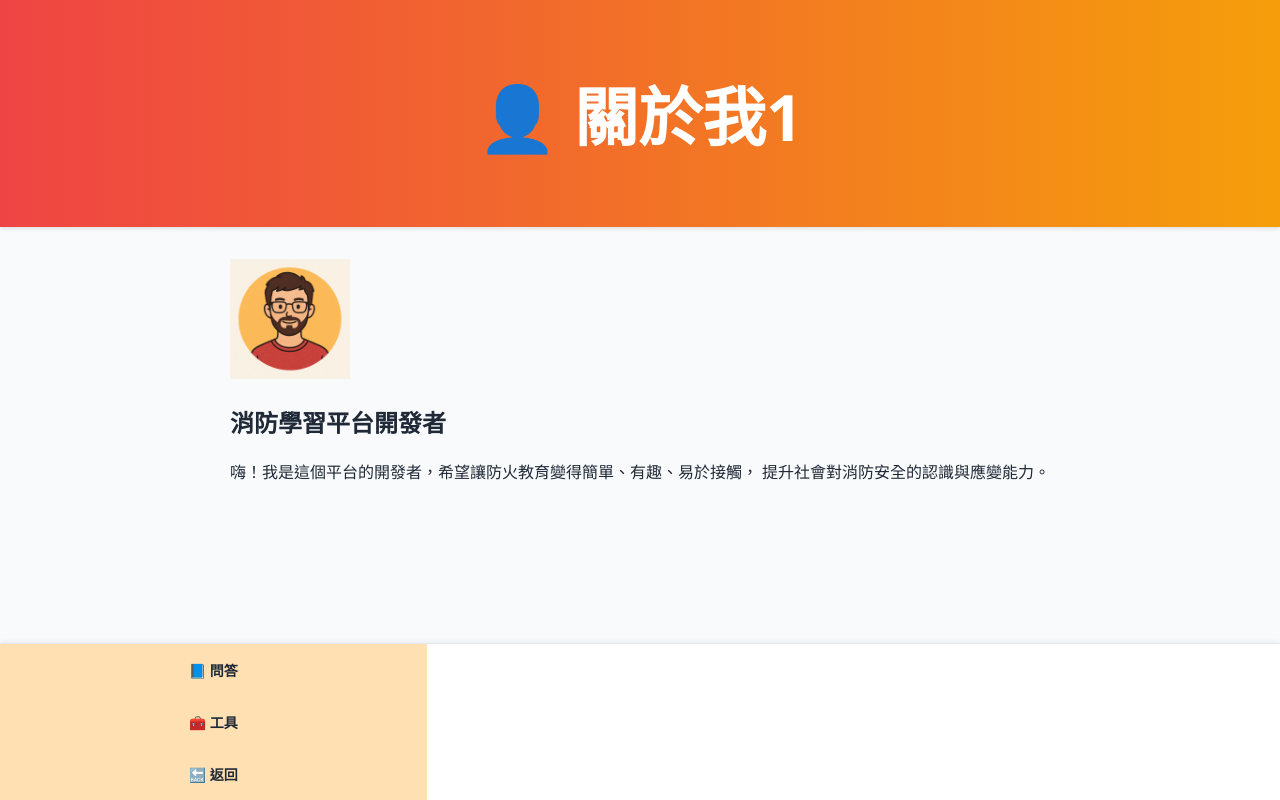
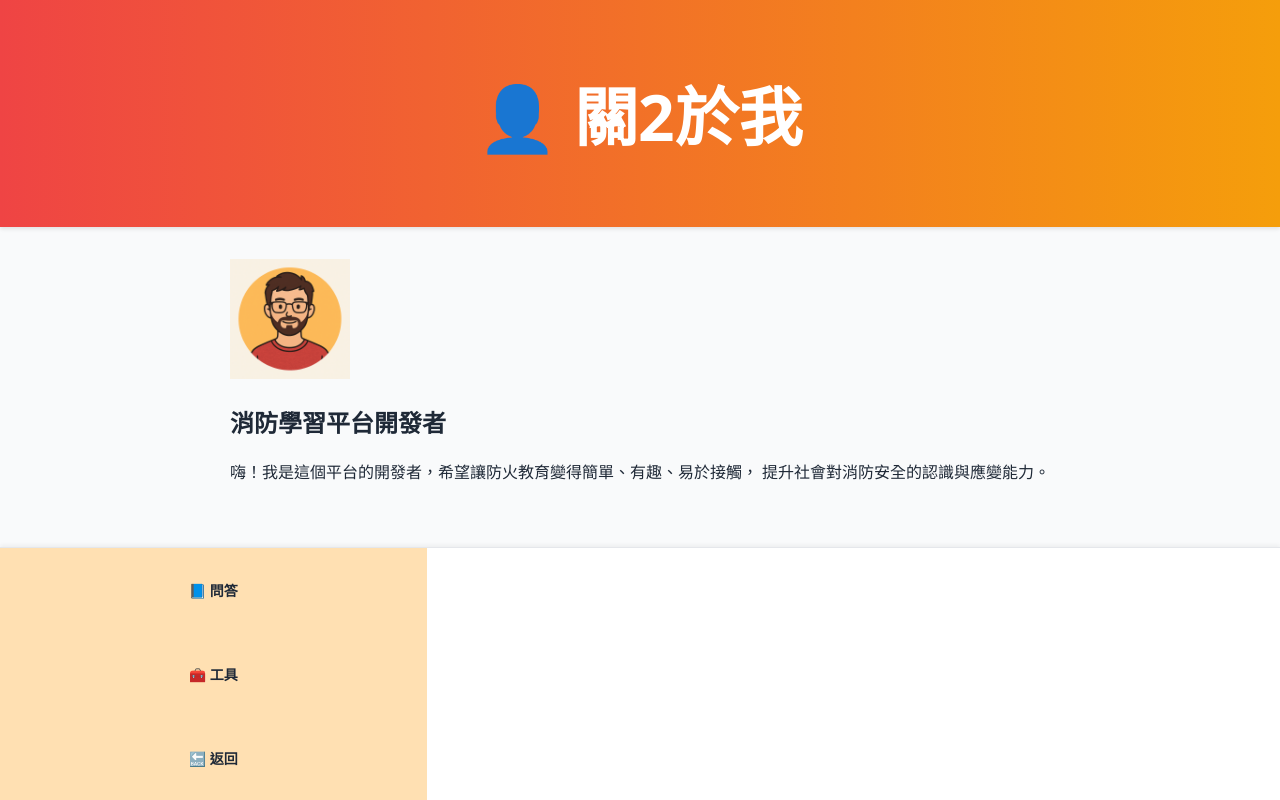
Before and after one commit to shing1223/fire-knowledge-app, a Next.js app: page /about in a window 1280 px wide. Built offline with nearby package versions, Linux system fonts and the light colour scheme.

Commit message:
Update about.tsx

```diff
--- a/pages/about.tsx
+++ b/pages/about.tsx
@@ -3,15 +3,15 @@ import Link from 'next/link'
 
 const AboutPage = () => {
   return (
-    <div>
+    <div className="flex flex-col justify-between min-h-screen">
       {/* Header */}
-      <header>
-        <h1 className="text-4xl font-extrabold text-red-600">👤 關於我1</h1>
+      <header className="py-6 text-center bg-white shadow">
+        <h1 className="text-4xl font-extrabold text-red-600">👤 關2於我</h1>
       </header>
 
       {/* Main */}
-      <main>
-        <div>
+      <main className="flex-1 flex items-center justify-center px-4 py-6 bg-gray-50 text-center">
+        <div className="max-w-md w-full bg-white border border-gray-300 rounded-xl p-6 shadow-lg">
           <Image
             src="/author.png"
             alt="作者 ICON"
@@ -28,19 +28,19 @@ const AboutPage = () => {
       </main>
 
       {/* Footer */}
-            <footer>
-        <div>
-          <Link href="/quiz" legacyBehavior>
-            <a className="bg-[var(--primary-light)] hover:bg-[var(--primary-dark)] text-white py-3 font-semibold block rounded border border-red-400">📘 問答</a>
+      <footer className="bg-white shadow-inner border-t text-sm py-4 w-full">
+        <div className="grid grid-cols-3 w-full text-center gap-px">
+          <Link href="/quiz">
+            <a className="bg-[var(--primary-light)] hover:bg-[var(--primary-dark)] text-white py-3 font-semibold block">📘 問答</a>
           </Link>
-          <Link href="/tools" legacyBehavior>
-            <a className="bg-[var(--primary-light)] hover:bg-[var(--primary-dark)] text-white py-3 font-semibold block rounded border border-red-400">🧰 工具</a>
+          <Link href="/tools">
+            <a className="bg-[var(--primary-light)] hover:bg-[var(--primary-dark)] text-white py-3 font-semibold block">🧰 工具</a>
           </Link>
-          <Link href="/" legacyBehavior>
-            <a className="bg-[var(--primary-light)] hover:bg-[var(--primary-dark)] text-white py-3 font-semibold block rounded border border-red-400">🔙 返回</a>
+          <Link href="/">
+            <a className="bg-[var(--primary-light)] hover:bg-[var(--primary-dark)] text-white py-3 font-semibold block">🔙 返回</a>
           </Link>
         </div>
-            </footer>
+      </footer>
     </div>
   )
 }
```
